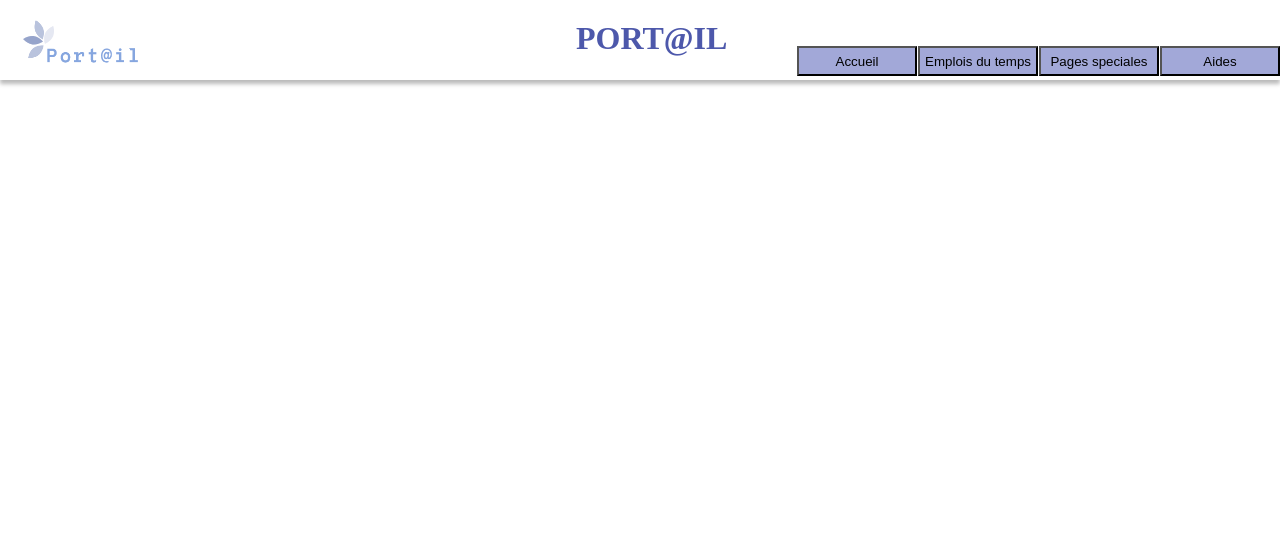
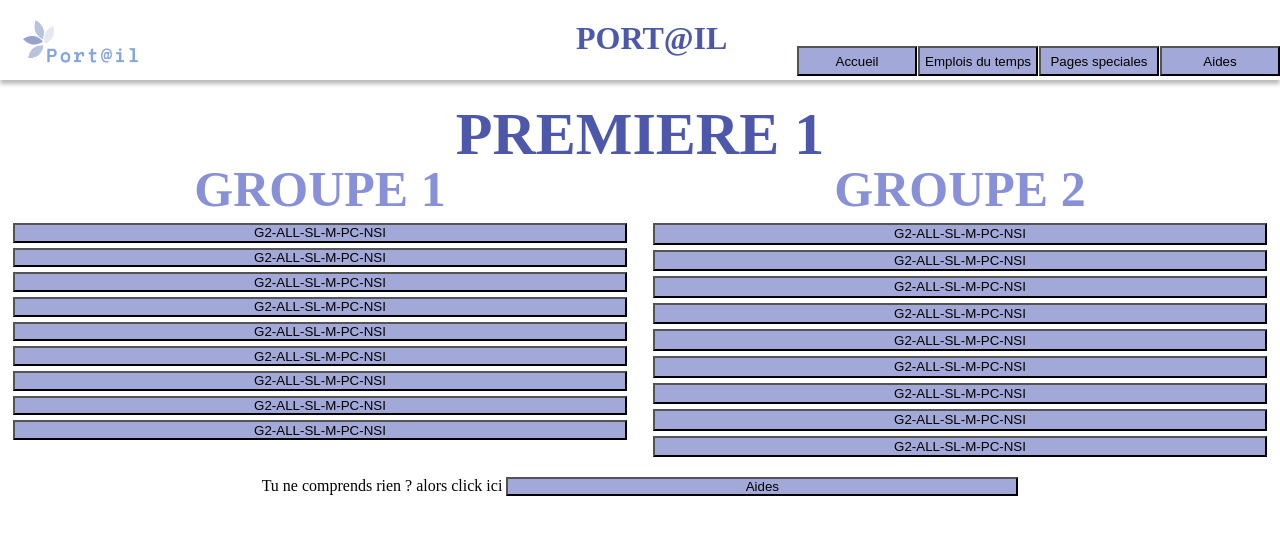
Before and after one commit to Felinlolo/Neohtml, a plain HTML site: page 2022.html in a window 1280 px wide. Drawn offline with Linux system fonts and the light colour scheme.

Commit message:
change edt css and make premiere edt page menu

```diff
--- a/2022.html
+++ b/2022.html
@@ -20,7 +20,42 @@
             </div>
     </div>
     <div class="body">
+        <div class="premiere1">
+            <h2 class="S1">PREMIERE 1 </h2>
 
+            <div id="buttonG2">
+                <h3> GROUPE 2</h3>
+                <div class="bouton">
+                    <input class="button" type="button" onclick="window.location='premiere/G2ALLSLMPCNSI.html'" value="G2-ALL-SL-M-PC-NSI"></input>
+                    <input class="button" type="button" onclick="window.location='premiere/G2ALLSLMPCNSI.html'" value="G2-ALL-SL-M-PC-NSI"></input>
+                    <input class="button" type="button" onclick="window.location='premiere/G2ALLSLMPCNSI.html'" value="G2-ALL-SL-M-PC-NSI"></input>
+                    <input class="button" type="button" onclick="window.location='premiere/G2ALLSLMPCNSI.html'" value="G2-ALL-SL-M-PC-NSI"></input>
+                    <input class="button" type="button" onclick="window.location='premiere/G2ALLSLMPCNSI.html'" value="G2-ALL-SL-M-PC-NSI"></input>
+                    <input class="button" type="button" onclick="window.location='premiere/G2ALLSLMPCNSI.html'" value="G2-ALL-SL-M-PC-NSI"></input>
+                    <input class="button" type="button" onclick="window.location='premiere/G2ALLSLMPCNSI.html'" value="G2-ALL-SL-M-PC-NSI"></input>
+                    <input class="button" type="button" onclick="window.location='premiere/G2ALLSLMPCNSI.html'" value="G2-ALL-SL-M-PC-NSI"></input>
+                    <input class="button" type="button" onclick="window.location='premiere/G2ALLSLMPCNSI.html'" value="G2-ALL-SL-M-PC-NSI"></input>
+
+                </div>
+            </div>
+            <div id="buttonG1">
+                <h3>GROUPE 1</h3>
+                <input class="button" type="button" onclick="window.location='premiere/G2ALLSLMPCNSI.html'" value="G2-ALL-SL-M-PC-NSI"></input>
+                <input class="button" type="button" onclick="window.location='premiere/G2ALLSLMPCNSI.html'" value="G2-ALL-SL-M-PC-NSI"></input>
+                <input class="button" type="button" onclick="window.location='premiere/G2ALLSLMPCNSI.html'" value="G2-ALL-SL-M-PC-NSI"></input>
+                <input class="button" type="button" onclick="window.location='premiere/G2ALLSLMPCNSI.html'" value="G2-ALL-SL-M-PC-NSI"></input>
+                <input class="button" type="button" onclick="window.location='premiere/G2ALLSLMPCNSI.html'" value="G2-ALL-SL-M-PC-NSI"></input>
+                <input class="button" type="button" onclick="window.location='premiere/G2ALLSLMPCNSI.html'" value="G2-ALL-SL-M-PC-NSI"></input>
+                <input class="button" type="button" onclick="window.location='premiere/G2ALLSLMPCNSI.html'" value="G2-ALL-SL-M-PC-NSI"></input>
+                <input class="button" type="button" onclick="window.location='premiere/G2ALLSLMPCNSI.html'" value="G2-ALL-SL-M-PC-NSI"></input>
+                <input class="button" type="button" onclick="window.location='premiere/G2ALLSLMPCNSI.html'" value="G2-ALL-SL-M-PC-NSI"></input>
+            </div>
+        </div>
+         <div class="aides">
+             <p>Tu ne comprends rien ? alors click ici
+                 <input class="button" type="button" onclick="window.location='aides.html.html'" value="Aides"></input>
+            </p>
+         </div>
     </div>
 </body>
 
--- a/Accueil.css
+++ b/Accueil.css
@@ -54,8 +54,8 @@
 }
 
 .body{
-    min-height: 535px;
-    max-height:620px;
+    min-height: 400px;
+    max-height:600px;
     width: 100%;
     position: absolute;
     top:100px;
@@ -63,7 +63,7 @@
 }
 
 .body h2 {
-    font-size: 100px;
+    font-size: 60px;
     color: #4d58ab;
 }
 
@@ -112,8 +112,12 @@
     top:60%;
 }
 
+.body .seconde1, .body .premiere1{
+    width: 100%;
+}
+
 .body .button{
-    height:20%;
+    height:10%;
     width: 40%;
     background-color: #a2a8d8;
 }
@@ -151,7 +155,7 @@
 #buttonG2{
     position: absolute;
     width: 48%;
-    top:25%;
+    top:15%;
     right:1%;
     height:70%;
     display: flex;
@@ -162,7 +166,7 @@
 #buttonG1{
     position: absolute;
     width: 48%;
-    top:25%;
+    top:15%;
     left:1%;
     height:70%;
     display: flex;
@@ -170,8 +174,14 @@
     align-items: center;
 }
 
-#buttonG2 .button{
-    height: 47%;
+.seconde1 #buttonG2 .button{
+    min-height: 30%;
+    width: 100%;
+    margin-top: 5px;
+}
+
+.premiere1 #buttonG2 .button{
+    max-height: 30%;
     width: 100%;
     margin-top: 5px;
 }
@@ -192,3 +202,10 @@
     position: absolute;
     top:0%;
 }
+
+.body .aides{
+    position: absolute;
+    bottom: 1%;
+    width: 100%;
+    text-align: center;
+}
```
Also changed, not shown: 2021.html (+2 -2 lines).
